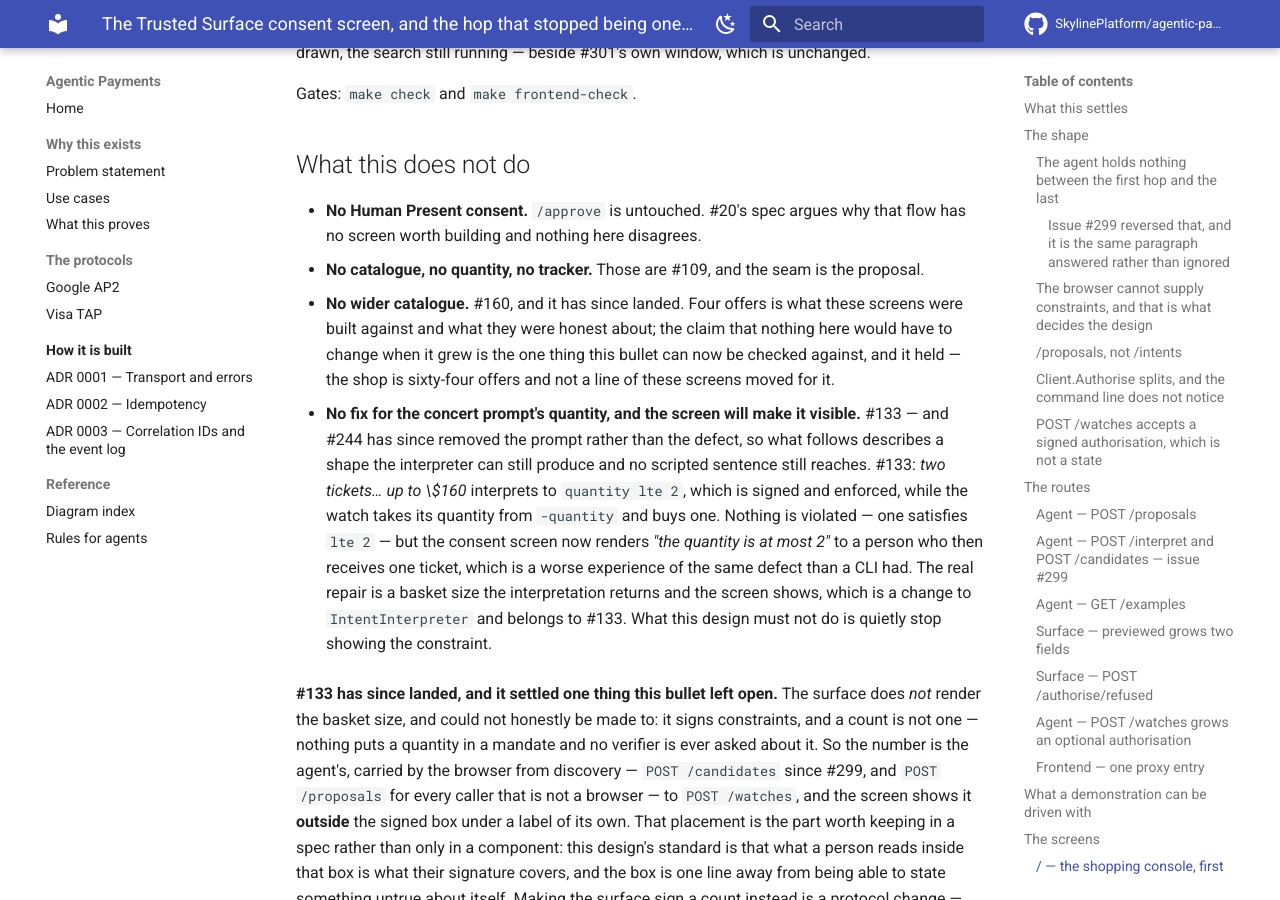
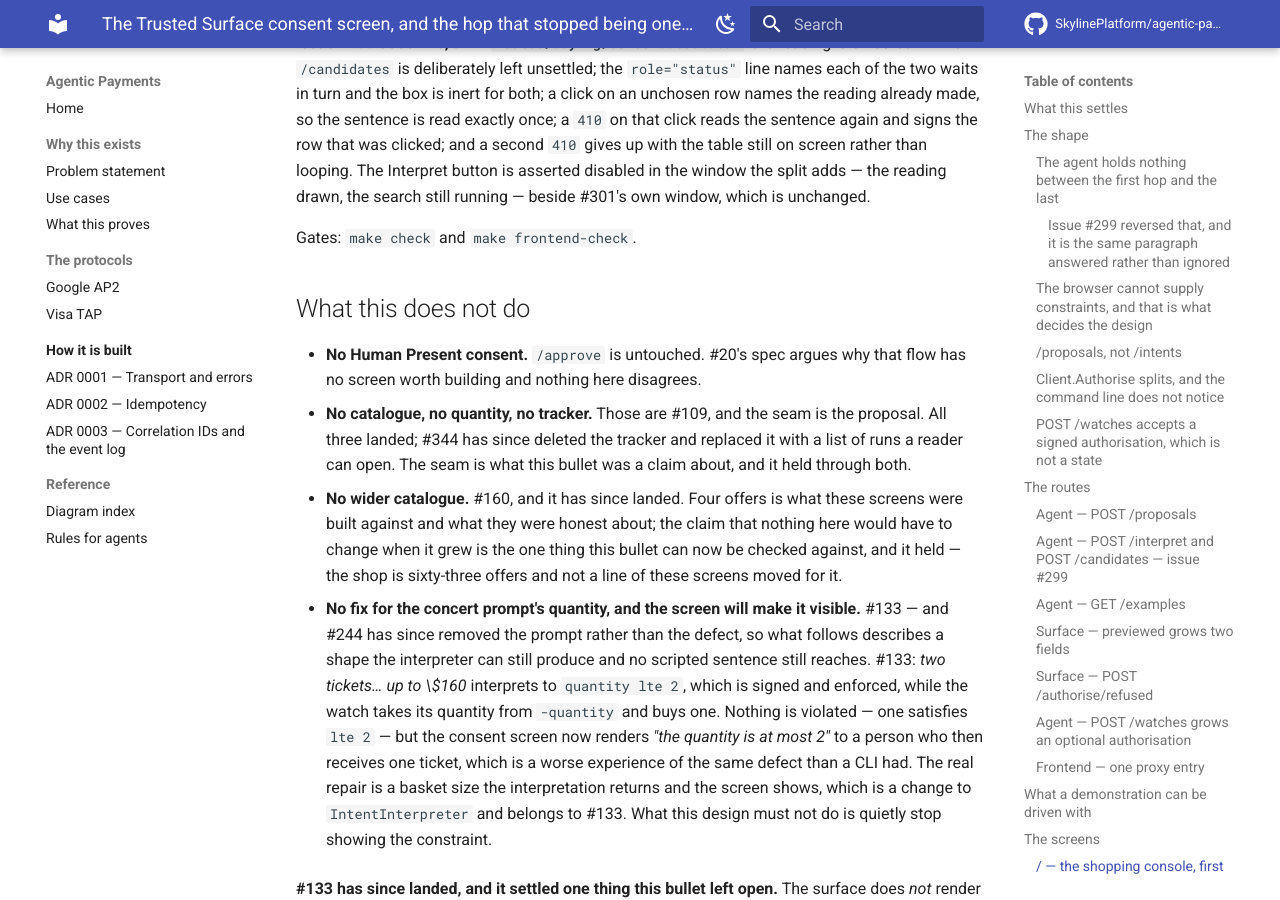
Before and after one commit to SkylinePlatform/agentic-payments, an MkDocs documentation site: the page built from docs/specs/2026-08-10-trusted-surface-consent-design.md, in a window 1280 px wide and 900 px high, scrolled down 19878 px. Built offline with MkDocs 1.6.1 and Material for MkDocs 9.7.7, drawn with Linux system fonts in a browser that asks for light colours; comment, search, counter and statistics services are not loaded; some of the changed text lies outside the part shown.

Commit message:
docs: correct what four documents say, and check the claim before repeating it (#355)
The prose half of #350. The three screenshots are not here — see the PR.

**One finding is that a claimed defect was not one.** The README's "whether a run
shows the refusal depends on where the merchant's price schedule has got to" was
reported as falsified by #344 and is not: the shipped catalogue is sixty-two
two-price ladders and one of three, the watch never attempts at the baseline
step, so a purchase at the floor buys at once where the next step is already the
floor and refuses once where it is not. Which of the two a reader sees still
depends on when they clicked. What #344 actually changed is the third outcome —
a suggestion under every price the offer reaches, which refused correctly and
settled nothing — and that is what the paragraph now says.

The same overclaim was in `catalogue/Table.tsx`, shipped in #347: "at the floor
every offer reads the same way: refused at the opening price, bought when the
schedule comes back down". Wrong twice — the opening price is the baseline and
is never attempted.

The Mandate Inspector is a screen and the README called it a panel.

The catalogue has been sixty-three offers since #246 showed each thing once, and
five places in three files still said sixty-four.

And the consent spec listed the mandate tracker as scope #109 would deliver.
#109 delivered it and #344 deleted it; the bullet was a claim about the seam
holding, and recording that it held through both is the point of writing it down.

Refs #350

Co-authored-by: Claude Opus 5 <noreply@anthropic.com>

```diff
--- a/docs/specs/2026-08-10-trusted-surface-consent-design.md
+++ b/docs/specs/2026-08-10-trusted-surface-consent-design.md
@@ -448,7 +448,8 @@ four offers in `deploy/catalogue.json` and five scripted sentences in
 `interpret.Scenarios()` — the flight carries two wordings of one intent, declared
 as two entries rather than matched fuzzily.
 
-**#160 has since widened the shop to sixty-four**, and the four below are the
+**#160 has since widened the shop to sixty-four**, and #246 took it to
+sixty-three by showing each thing once. The four below are the
 only ones that did not move: they are carried through the generator as raw JSON,
 so their prices, caps and `scenario` blocks are byte for byte what this table
 says. The other sixty are derived and no scripted sentence goes looking for one.
@@ -484,7 +485,7 @@ something a reader has to find in a Go file.
 **Four was not enough and that was #160**, not this issue — and #160 has landed.
 Every scripted sentence still narrows to exactly one offer; what changed is what
 it narrows *from*, which was the whole point. Over four offers "this prompt
-matches exactly one" was a claim about the shop being empty; over sixty-four it
+matches exactly one" was a claim about the shop being empty; over sixty-three it
 is a claim about the sentence, and `TestEveryScriptedPromptFindsOneCandidate`
 measures it through the real query rather than off the file.
 
@@ -567,6 +568,13 @@ admissible.
 #109 replaces this box with search results, a quantity per row and the tracker.
 The seam is exactly here: everything between the proposal and the consent screen
 is #109's, and nothing built now has to move for it.
+
+**#109 landed all three and #344 deleted the third.** The mandate tracker listed
+every run with every attempt nested under it; measured against a running agent it
+drew six runs and 2,626 attempts, beside three lanes telling the same story about
+the one purchase the screen is for. `frontend/src/runs/Earlier.tsx` is what
+replaced the half of it that was real — one line per run, and clicking one opens
+it. The seam held: nothing in this section moved for any of it.
 
 ### The Trusted Surface's zone — `/consent` when this was written, a zone of `/` since #216
 
@@ -839,12 +847,14 @@ Gates: `make check` and `make frontend-check`.
 - **No Human Present consent.** `/approve` is untouched. #20's spec argues why
   that flow has no screen worth building and nothing here disagrees.
 - **No catalogue, no quantity, no tracker.** Those are #109, and the seam is the
-  proposal.
+  proposal. All three landed; #344 has since deleted the tracker and replaced it
+  with a list of runs a reader can open. The seam is what this bullet was a claim
+  about, and it held through both.
 
 - **No wider catalogue.** #160, and it has since landed. Four offers is what
   these screens were built against and what they were honest about; the claim
   that nothing here would have to change when it grew is the one thing this
-  bullet can now be checked against, and it held — the shop is sixty-four offers
+  bullet can now be checked against, and it held — the shop is sixty-three offers
   and not a line of these screens moved for it.
 
 - **No fix for the concert prompt's quantity, and the screen will make it
```
Also changed, not shown: README.md (+8 -1 lines), 3 other files.
